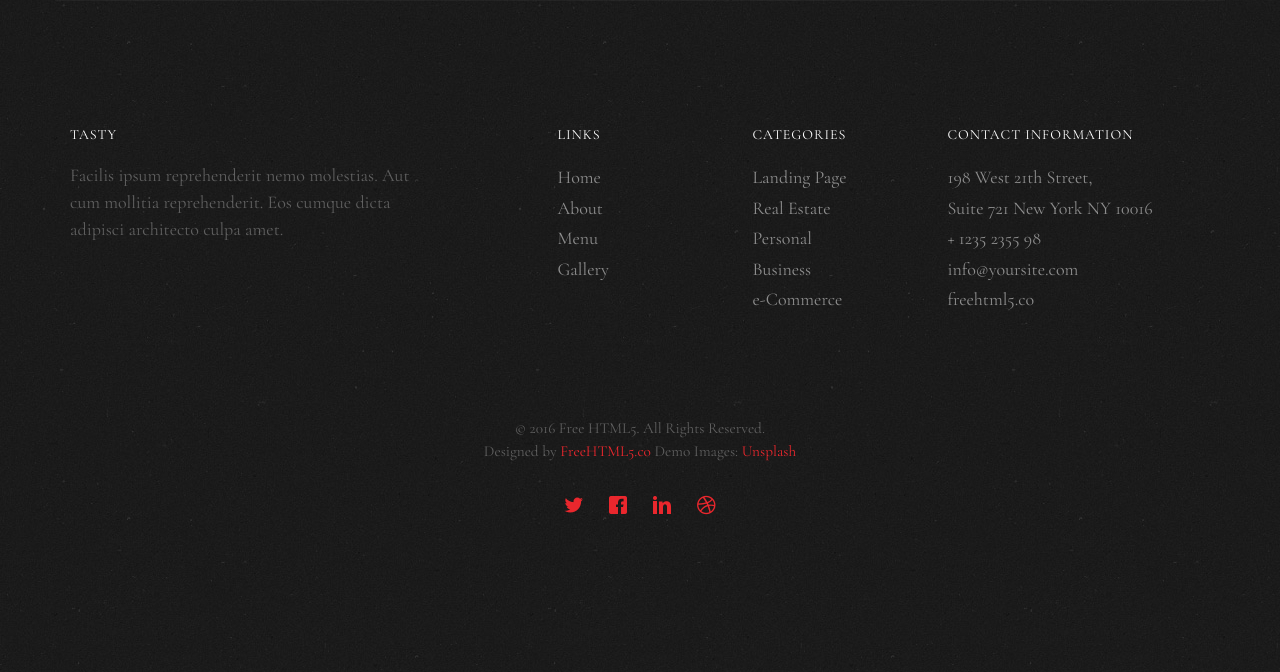
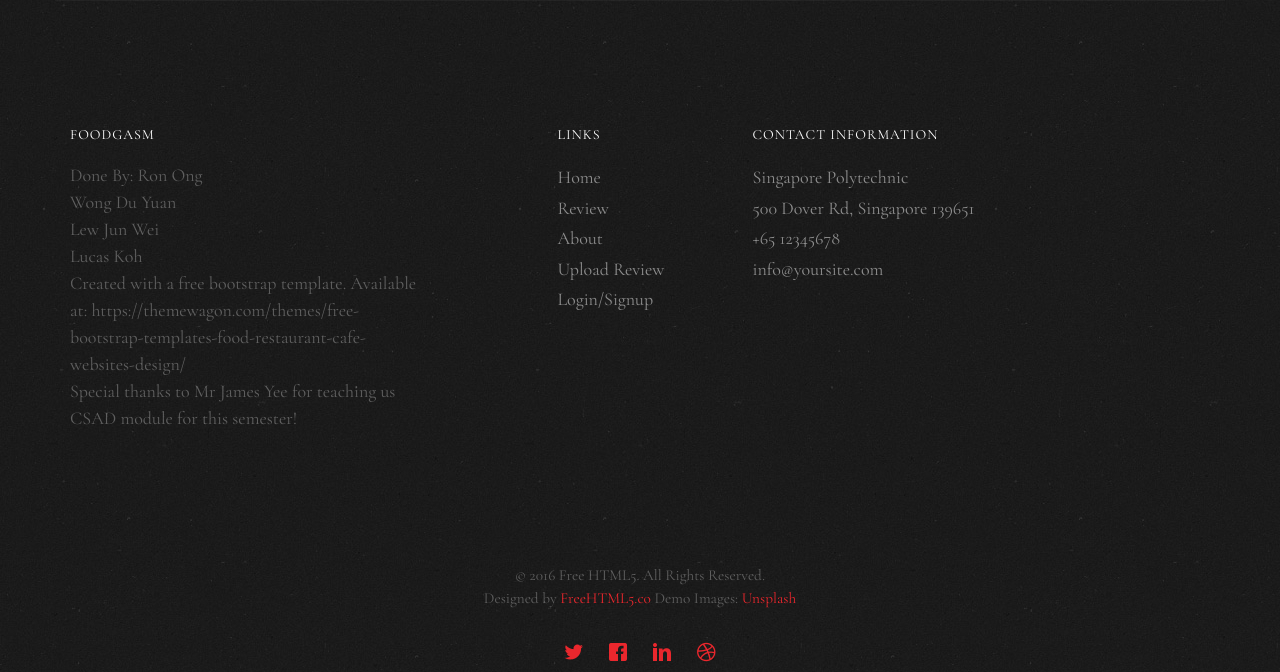
Before and after one commit to oclron0421/csad, a PHP site: page /register.php in a window 1280 px wide. Shown: the part 848-1520 px from the top of the page. Run offline with PHP 8.4, Linux system fonts and the light colour scheme; some libraries are stand-ins or nearby versions; some web fonts are replaced.

Commit message:
footer done, header done

```diff
--- a/register.php
+++ b/register.php
@@ -151,37 +151,34 @@
 		<div class="container">
 			<div class="row row-pb-md">
 				<div class="col-md-4 fh5co-widget">
-					<h4>Tasty</h4>
-					<p>Facilis ipsum reprehenderit nemo molestias. Aut cum mollitia reprehenderit. Eos cumque dicta adipisci architecto culpa amet.</p>
+					<h4>FoodGasm</h4>
+                                        <p>Done By: Ron Ong <br>
+                                                    Wong Du Yuan <br>
+                                                    Lew Jun Wei <br>
+                                                    Lucas Koh <br>
+                                            Created with a free bootstrap template. Available at: https://themewagon.com/themes/free-bootstrap-templates-food-restaurant-cafe-websites-design/ <br>
+                                            Special thanks to Mr James Yee for teaching us CSAD module for this semester!
+                                            </p>
 				</div>
 				<div class="col-md-2 col-md-push-1 fh5co-widget">
 					<h4>Links</h4>
 					<ul class="fh5co-footer-links">
-						<li><a href="#">Home</a></li>
-						<li><a href="#">About</a></li>
-						<li><a href="#">Menu</a></li>
-						<li><a href="#">Gallery</a></li>
+						<li><a href="index.php">Home</a></li>
+						<li><a href="reviews.php">Review</a></li>
+						<li><a href="about.php">About</a></li>
+                                                <li><a href="contact.php">Upload Review</a></li>
+                                                <li><a href="login.php">Login/Signup</a></li>
 					</ul>
 				</div>
 
-				<div class="col-md-2 col-md-push-1 fh5co-widget">
-					<h4>Categories</h4>
-					<ul class="fh5co-footer-links">
-						<li><a href="#">Landing Page</a></li>
-						<li><a href="#">Real Estate</a></li>
-						<li><a href="#">Personal</a></li>
-						<li><a href="#">Business</a></li>
-						<li><a href="#">e-Commerce</a></li>
-					</ul>
-				</div>
 
                                 <div class="col-md-4 col-md-push-1 fh5co-widget">
                                     <h4>Contact Information</h4>
                                     <ul class="fh5co-footer-links">
-						<li>198 West 21th Street, <br> Suite 721 New York NY 10016</li>
-						<li><a href="tel://1234567920">+ 1235 2355 98</a></li>
+                                        <li><a href="https://www.sp.edu.sg/"> Singapore Polytechnic <br> 500 Dover Rd, Singapore 139651</a></li>
+                                        <li><a href="tel://1234567920">+65 12345678</a></li>
                                         <li><a href="mailto:info@yoursite.com">info@yoursite.com</a></li>
-						<li><a href="http://https://freehtml5.co">freehtml5.co</a></li>
+
                                     </ul>
                                 </div>
 
@@ -203,7 +200,6 @@
                                     </p>
                                 </div>
                             </div>
-
                         </div>
                     </footer>
                 </div>
```
Also changed, not shown: about.php (+8 -9 lines), contact.php (+5 -5 lines), index.php (+7 -7 lines), login.php (+16 -19 lines), reviews.php (+8 -9 lines). Lines whose indentation alone changed are shown as unchanged.
